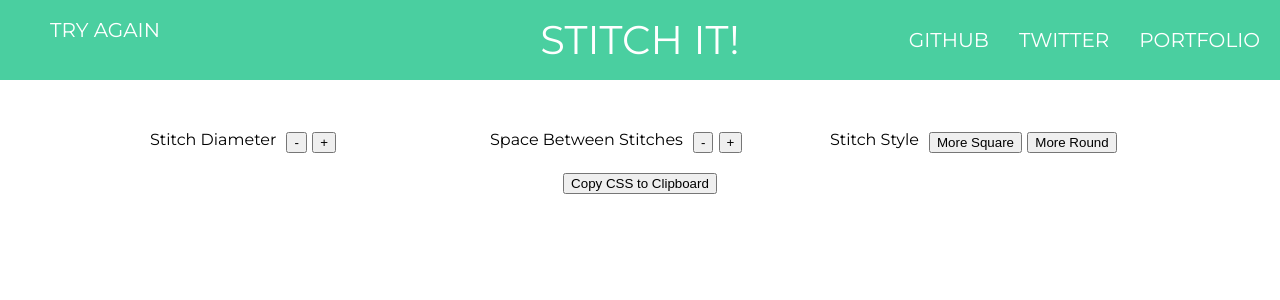
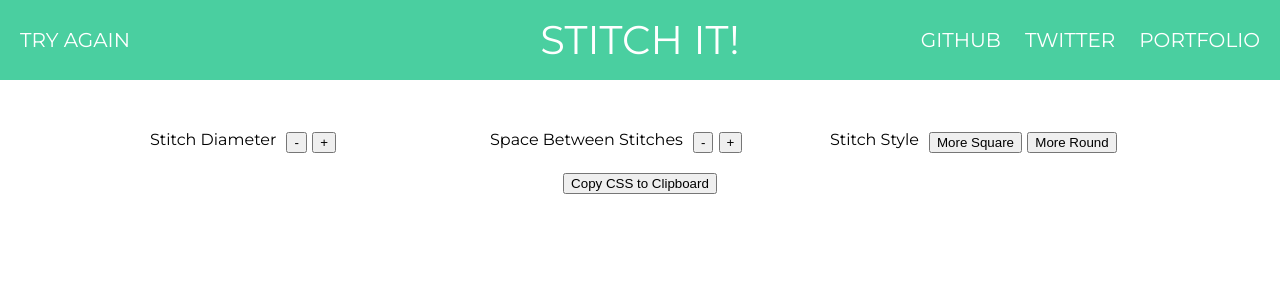
Before and after one commit to TravisBumgarner/stitch_it, a Flask app: template server/templates/results.html in a window 1280 px wide. Shown: the top 300 px of the page. Run offline with Flask 2, Linux system fonts and the light colour scheme; the template is opened without the code that fills it, so the values that code supplies are empty; some libraries are stand-ins or nearby versions.

Commit message:
Refactored templates to include base.html and added analytics

```diff
--- a/server/static/css/main.css
+++ b/server/static/css/main.css
@@ -69,8 +69,9 @@ a:visited {
 }
 
 #header > div:nth-child(1) {
-    text-align: left;
     width: 40%;
+    display: flex;
+    align-items: center;
 }
 
 #header > div:nth-child(2) {
@@ -85,11 +86,10 @@ a:visited {
     justify-content: flex-end;
 }
 
-#header a {
-    margin-left: 30px;
+#header > div:nth-child(3) > a {
+    margin-left: 1.5rem;
+}
+
+#header a, #header a:visited {
     color: white;
 }
-
-#header a:visited {
-    color: white;
-}
--- /dev/null
+++ b/server/templates/base.html
@@ -0,0 +1,40 @@
+<html>
+
+<head>
+    <title>Stitch It!</title>
+    <!-- <meta name="viewport" content="width=device-width, initial-scale=1"> -->
+    <link rel="icon" type="image/png" href="{{ url_for('static', filename='favicon/favicon.png') }}">
+    <link rel="stylesheet" href="{{ url_for('static', filename='css/reset.css') }}">
+    <link rel="stylesheet" href="{{ url_for('static', filename='css/main.css') }}">
+    <link href="https://fonts.googleapis.com/css?family=Montserrat&display=swap" rel="stylesheet">
+    {% block styling %}{% endblock %}
+</head>
+
+<body>
+    {% block content %}{% endblock %}
+    <!-- The core Firebase JS SDK is always required and must be listed first -->
+    <script src="https://www.gstatic.com/firebasejs/7.10.0/firebase-app.js"></script>
+
+    <!-- TODO: Add SDKs for Firebase products that you want to use
+     https://firebase.google.com/docs/web/setup#available-libraries -->
+    <script src="https://www.gstatic.com/firebasejs/7.10.0/firebase-analytics.js"></script>
+
+    <script>
+        // Your web app's Firebase configuration
+        var firebaseConfig = {
+            apiKey: "AIzaSyCBH4R5emKmZpNQuItlz_7wMPBjJfhgvRc",
+            authDomain: "stitch-it-311a5.firebaseapp.com",
+            databaseURL: "https://stitch-it-311a5.firebaseio.com",
+            projectId: "stitch-it-311a5",
+            storageBucket: "stitch-it-311a5.appspot.com",
+            messagingSenderId: "637151084809",
+            appId: "1:637151084809:web:0320b66ce14a6cd8fa53d8",
+            measurementId: "G-WD2V5XBWPP"
+        };
+        // Initialize Firebase
+        firebase.initializeApp(firebaseConfig);
+        firebase.analytics();
+    </script>
+</body>
+
+</html>
--- a/server/templates/results.html
+++ b/server/templates/results.html
@@ -1,12 +1,5 @@
-<html>
-
-<head>
-    <title>Stitch It!</title>
-    <!-- <meta name="viewport" content="width=device-width, initial-scale=1"> -->
-    <link rel="icon"  type="image/png"  href="{{ url_for('static', filename='favicon/favicon.png') }}">
-    <link rel="stylesheet" href="{{ url_for('static', filename='css/reset.css') }}">
-    <link rel="stylesheet" href="{{ url_for('static', filename='css/main.css') }}">
-    <link href="https://fonts.googleapis.com/css?family=Montserrat&display=swap" rel="stylesheet">
+{% extends 'base.html' %}
+{% block styling %}
     <style>
         #form_elements_wrapper, #save_button_wrapper {
             display: flex;
@@ -32,9 +25,8 @@
 
         }
     </style>
-</head>
-
-<body>
+{% endblock %}
+{% block content %}
     <div id="header">
         <div>
             <a href="/">Try again</a>
@@ -98,9 +90,7 @@
         </style>
         {{results|safe}}
     </div>
-</body>
 <script>
-
     let stitchSize = {{ stitch_size }}
     let stitchSpacing = {{ stitch_spacing }}
     let stitchStyle = {{ stitch_style }}
@@ -139,4 +129,4 @@
 
 </script>
 
-</html>
+{% endblock %}
```
Also changed, not shown: server/templates/form.html (+5 -12 lines).
